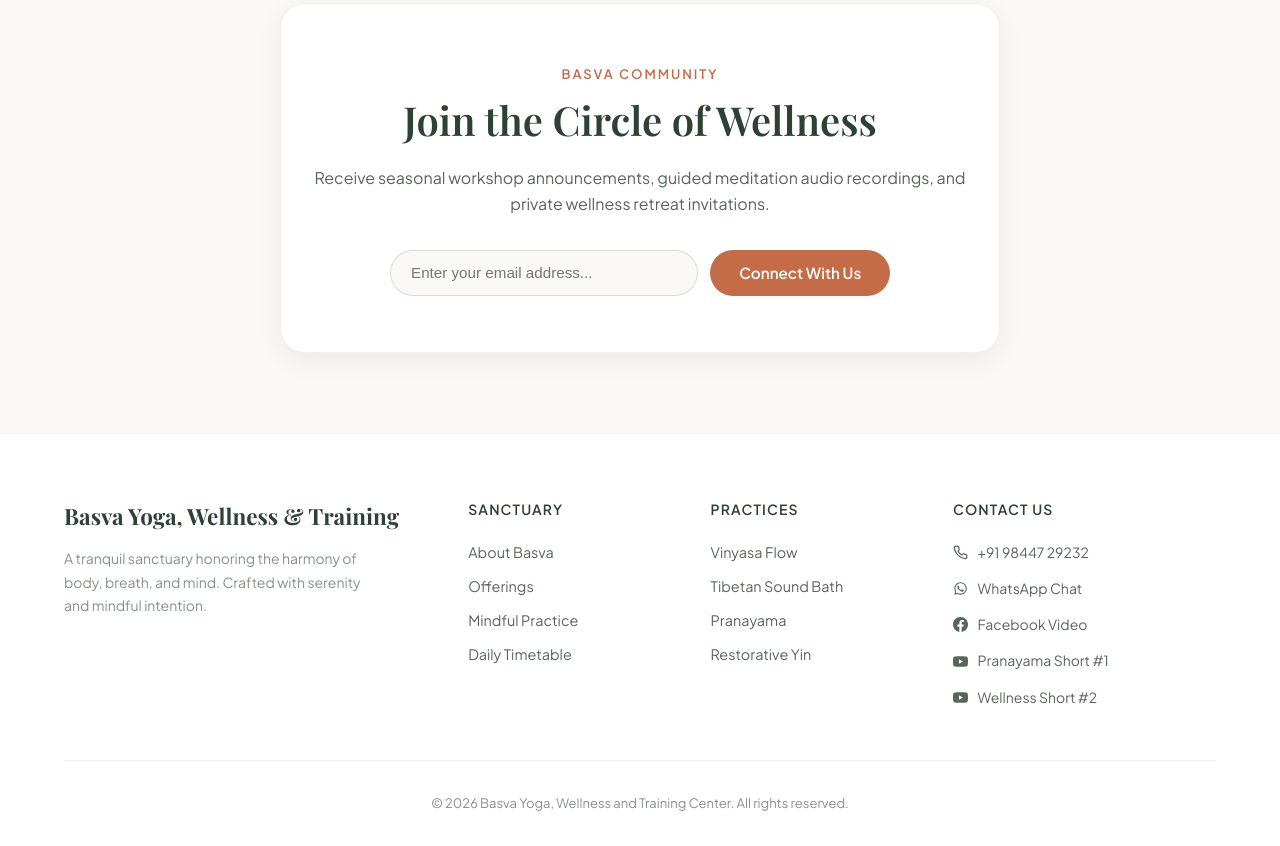
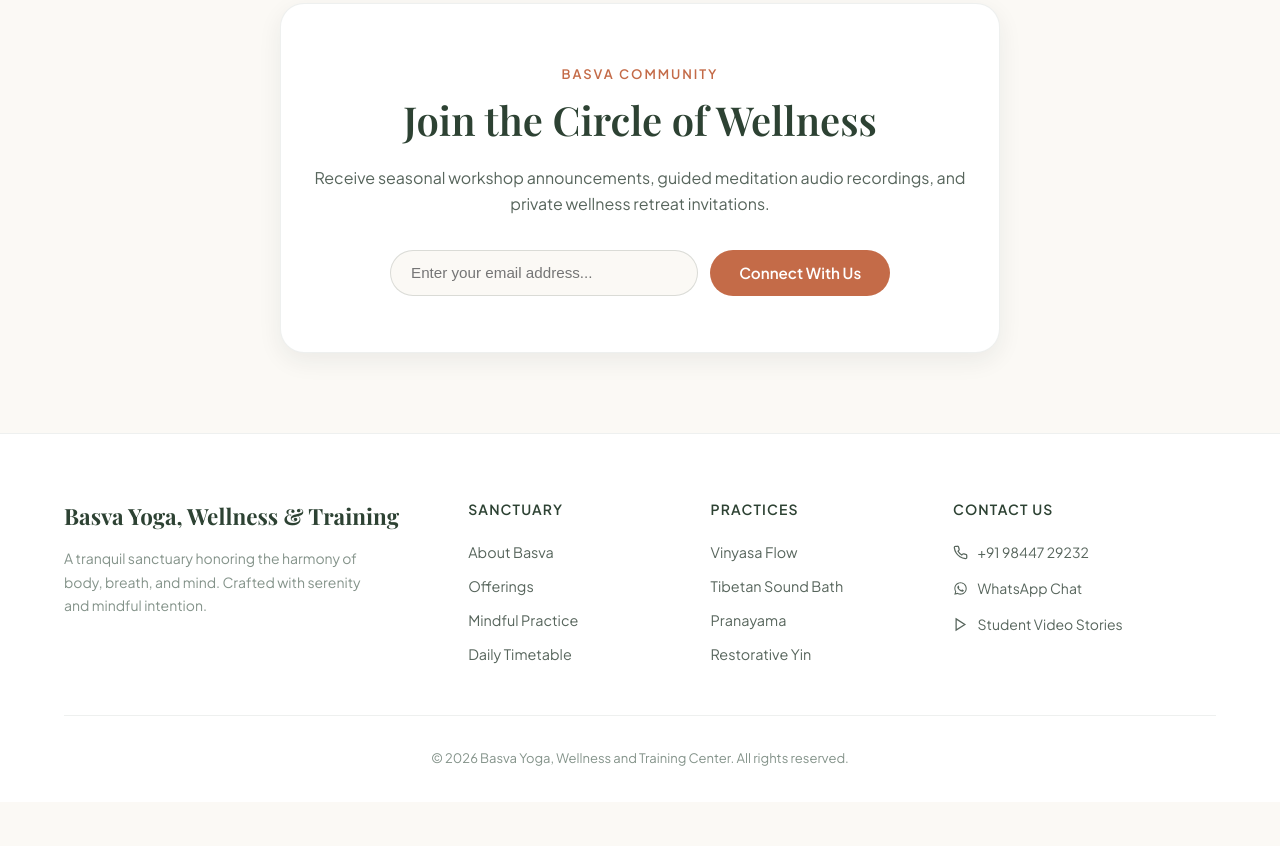
Before and after one commit to agam2993/basva-wellness, a website: page index.html in a window 1280 px wide. Shown: the part 4179-5025 px from the top of the page. After the commit the page ends 4981 px from the top, so only its background shows below. Drawn offline with nearby package versions, Linux system fonts and the light colour scheme; a web font is replaced by a local one.

Commit message:
feat: remove social media links from footer contact section

```diff
--- a/index.html
+++ b/index.html
@@ -413,27 +413,11 @@
               </a>
             </li>
             <li>
-              <a href="https://www.facebook.com/share/v/1AVNHCHb9T/" target="_blank" rel="noopener noreferrer" class="footer-contact-link fb-link">
-                <svg width="15" height="15" viewBox="0 0 24 24" fill="currentColor">
-                  <path d="M24 12.073c0-6.627-5.373-12-12-12s-12 5.373-12 12c0 5.99 4.388 10.954 10.125 11.854v-8.385H7.078v-3.47h3.047V9.43c0-3.007 1.792-4.669 4.533-4.669 1.312 0 2.686.235 2.686.235v2.953H15.83c-1.491 0-1.956.925-1.956 1.874v2.25h3.328l-.532 3.47h-2.796v8.385C19.612 23.027 24 18.062 24 12.073z"/>
+              <a href="#testimonials" class="footer-contact-link">
+                <svg width="15" height="15" viewBox="0 0 24 24" fill="none" stroke="currentColor" stroke-width="2">
+                  <polygon points="5 3 19 12 5 21 5 3"/>
                 </svg>
-                <span>Facebook Video</span>
-              </a>
-            </li>
-            <li>
-              <a href="https://youtube.com/shorts/qX6X5yS3D38?si=GI0UuUauOgg2zP76" target="_blank" rel="noopener noreferrer" class="footer-contact-link yt-link">
-                <svg width="15" height="15" viewBox="0 0 24 24" fill="currentColor">
-                  <path d="M23.498 6.186a3.016 3.016 0 0 0-2.122-2.136C19.505 3.545 12 3.545 12 3.545s-7.505 0-9.377.505A3.017 3.017 0 0 0 .502 6.186C0 8.07 0 12 0 12s0 3.93.502 5.814a3.016 3.016 0 0 0 2.122 2.136c1.871.505 9.376.505 9.376.505s7.505 0 9.377-.505a3.015 3.015 0 0 0 2.122-2.136C24 15.93 24 12 24 12s0-3.93-.502-5.814zM9.545 15.568V8.432L15.818 12l-6.273 3.568z"/>
-                </svg>
-                <span>Pranayama Short #1</span>
-              </a>
-            </li>
-            <li>
-              <a href="https://youtube.com/shorts/gTiFgAacfWM?si=irB0KuJNmLiKKF8y" target="_blank" rel="noopener noreferrer" class="footer-contact-link yt-link">
-                <svg width="15" height="15" viewBox="0 0 24 24" fill="currentColor">
-                  <path d="M23.498 6.186a3.016 3.016 0 0 0-2.122-2.136C19.505 3.545 12 3.545 12 3.545s-7.505 0-9.377.505A3.017 3.017 0 0 0 .502 6.186C0 8.07 0 12 0 12s0 3.93.502 5.814a3.016 3.016 0 0 0 2.122 2.136c1.871.505 9.376.505 9.376.505s7.505 0 9.377-.505a3.015 3.015 0 0 0 2.122-2.136C24 15.93 24 12 24 12s0-3.93-.502-5.814zM9.545 15.568V8.432L15.818 12l-6.273 3.568z"/>
-                </svg>
-                <span>Wellness Short #2</span>
+                <span>Student Video Stories</span>
               </a>
             </li>
           </ul>
```
